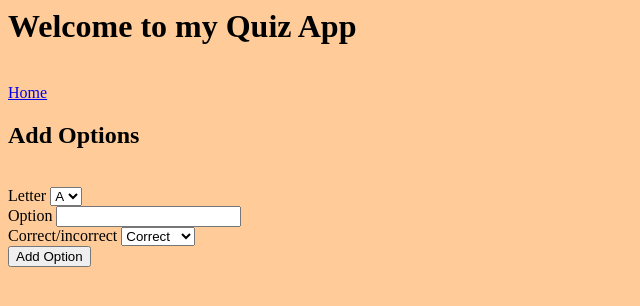
After one commit to agray998/QA-DevOps-Fundamental-Project, a Flask app: page /add-options/1 in a window 1280 px wide. The commit adds this page. Shown: the top 306 px of the page, without its empty margins (0-640 px from the left). Run offline with Flask 2, Linux system fonts and the light colour scheme.

Commit message:
Added create functionality

```diff
--- a/application/__init__.py
+++ b/application/__init__.py
@@ -21,5 +21,11 @@ class UpdateQuestion(FlaskForm):
     q_name = StringField('Question', validators=[DataRequired()])
     submit = SubmitField('Update Question')
 
+class AddOptions(FlaskForm):
+    o_letter = SelectField('Letter', choices=[('a','A'),('b','B'),('c','C'),('d','D')])
+    option = StringField('Option', validators=[DataRequired()])
+    o_status = SelectField('Correct/incorrect', choices=[('correct','Correct'),('incorrect','Incorrect')])
+    submit = SubmitField('Add Option')
+
 from application import routes
 from application import models
--- a/application/routes.py
+++ b/application/routes.py
@@ -1,4 +1,4 @@
-from application import app, db, AddQuestion, UpdateQuestion
+from application import app, db, AddQuestion, UpdateQuestion, AddOptions
 from application.models import Questions, Options
 from flask import render_template, request, redirect, url_for
 
@@ -10,3 +10,28 @@ def home():
 def questions():
     questions = Questions.query.all()
     return render_template('questions.html', questions=questions)
+
+@app.route('/add-question', methods=['GET','POST'])
+def add_q():
+    form = AddQuestion()
+    if request.method == 'POST':
+        q_name = form.q_name.data
+        newquest = Questions(question = q_name, options = Options.query.filter_by(question_id = newquest.id).first())
+        db.session.add(newtask)
+        db.session.commit()
+        return redirect(url_for('questions'))
+    return render_template('add_question.html', form=form)
+
+@app.route('/add-options/<int:qid>', methods=['GET','POST'])
+def add_o(qid):
+    form = AddOptions()
+    if request.method == 'POST':
+        o_letter = form.o_letter.data
+        option = form.option.data
+        o_status = form.o_status.data
+        quest_id = qid
+        newopt = Options(optletter = o_letter, option = option, status = o_status, question_id = qid)
+        db.session.add(newopt)
+        db.session.commit()
+        return redirect(url_for('questions'))
+    return render_template('add_options.html', form=form)
--- /dev/null
+++ b/application/templates/add_options.html
@@ -0,0 +1,18 @@
+{% extends 'layout.html' %}
+{% block body %}
+<h2> Add Options </h2>
+<br>
+<div class='form'>
+            <form method='POST' action=''>
+                {{ form.hidden_tag() }}
+                {{ form.o_letter.label }} {{ form.o_letter }}
+                <br>
+		{{ form.option.label }} {{form.option }}
+		<br>
+		{{ form.o_status.label }} {{form.o_status }}
+		<br>
+                {{ form.submit }}
+            {{ message }}
+	    </form>
+</div>
+{% endblock body %}
--- a/application/templates/questions.html
+++ b/application/templates/questions.html
@@ -3,7 +3,7 @@
 <h2> Questions </h2>
 <br>
 {% for question in questions %}
-{{question.question}} | {{question.options}}
+{{question.question}} | {{question.options.option}}
 <br>
 {% endfor %}
 {% endblock body %}
```
